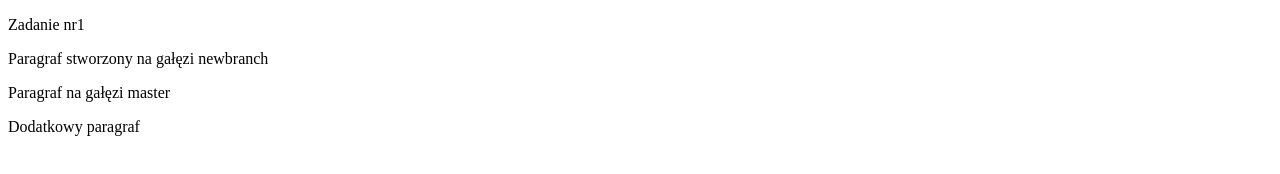
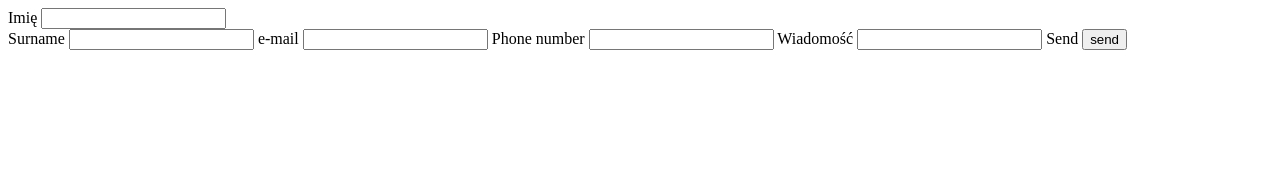
Before and after one commit to alinamat/alinamat.github.io, a plain HTML site: page zadanie-domowe/zadanie-1/index.html in a window 1280 px wide. Drawn offline with Linux system fonts and the light colour scheme.

Commit message:
stworzenie formularza

```diff
--- a/zadanie-domowe/zadanie-1/index.html
+++ b/zadanie-domowe/zadanie-1/index.html
@@ -5,13 +5,28 @@
     <title>Document</title>
 </head>
 <body>
-    <p>Zadanie nr1 </p>
 
-    <p>Paragraf stworzony na gałęzi newbranch</p>
+    <form action="https://formspree.io/alina.pitaichuk@gmail.com" method="POST">
+        <label for="imie">Imię</label>
+        <input type="text" name="imie" id="imie"> <br>
 
-    <p>Paragraf na gałęzi master</p>
+        <label for="surname">Surname</label>
+        <input type="surname" Surname="email" id=surname>
 
-    <p>Dodatkowy paragraf</p>
+        <label for="email">e-mail</label>
+        <input type="email" name="email" id=email>
 
+        <label for="phone-number">Phone number</label>
+        <input type="phone-number" name="phone-number" id=phone-number>
+
+        <label for="message">Wiadomość</label>
+        <input type="message" name="message" id=message>
+
+
+        <label for="send">Send</label>
+        <input type="submit" value="send"> <br>
+
+
+    </form>
 </body>
 </html>
```
